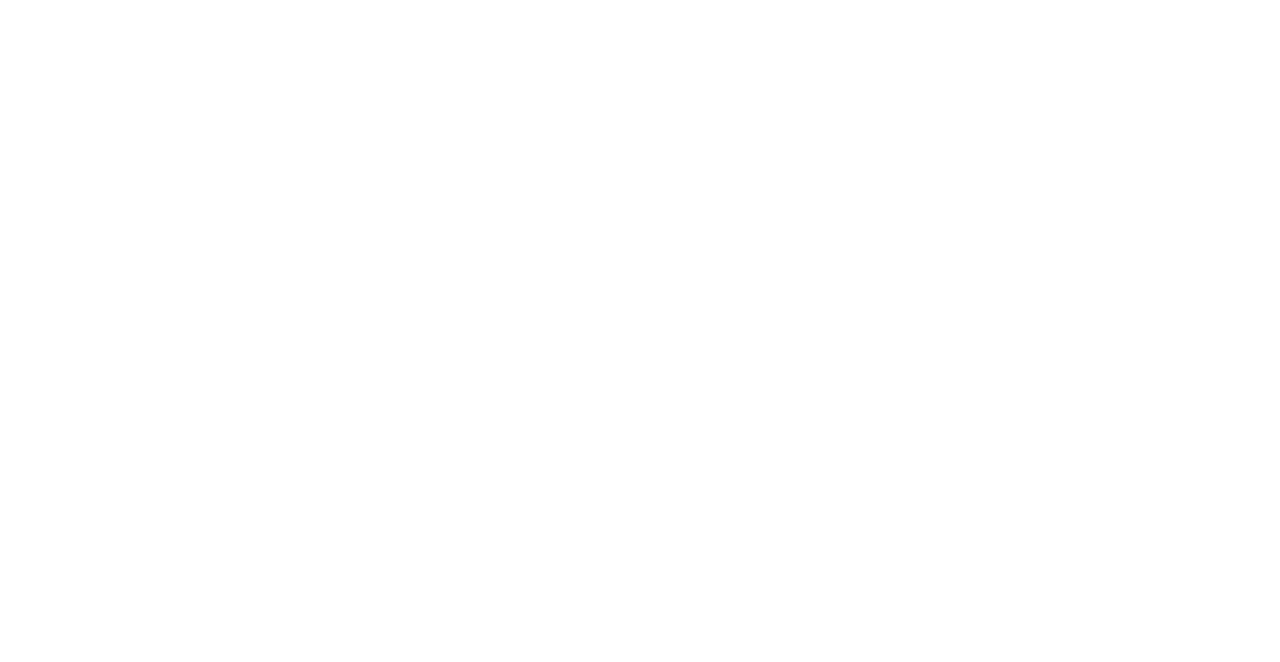
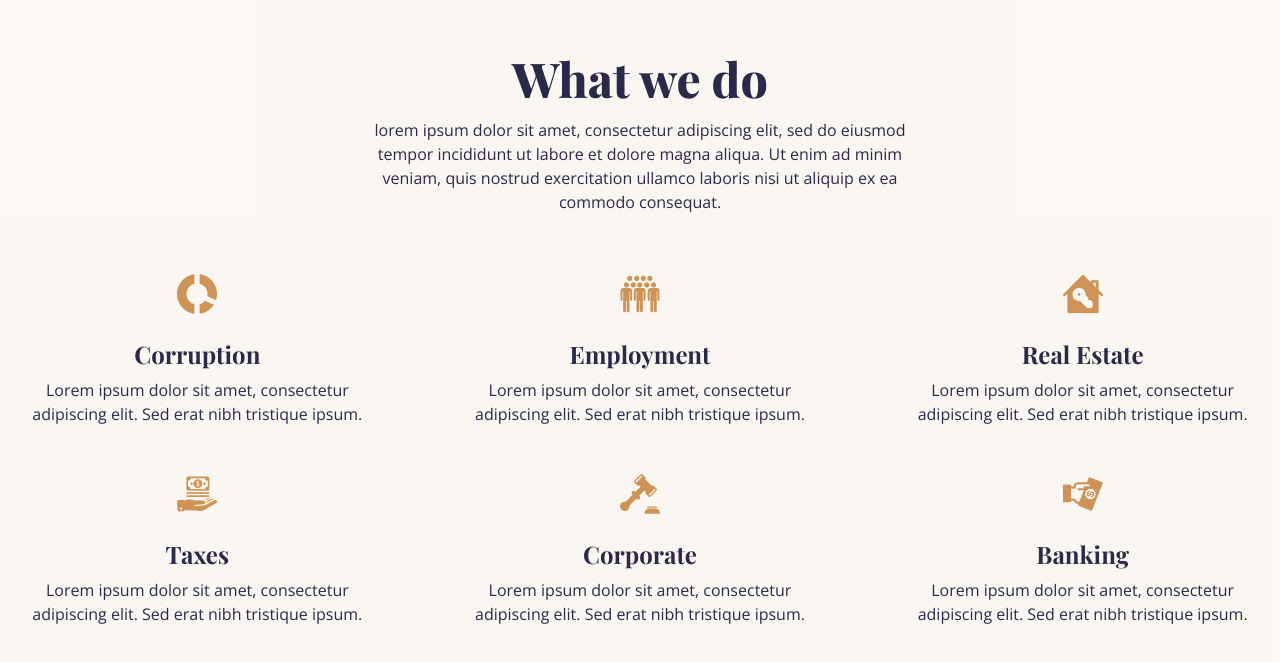
Before and after one commit to Ollatomiwa/lawfirm-website, a React (Create React App) app: page / in a window 1280 px wide. Shown: the part 1308-1970 px from the top of the page. Built offline with nearby package versions, Linux system fonts and the light colour scheme.

Commit message:
Skills component and integrate into App

```diff
--- a/src/App.js
+++ b/src/App.js
@@ -1,15 +1,16 @@
 import React from 'react';
 
 // import components
-import Header from './components/Header';
+
 import Banner from './components/Banner';
 import Testimonials from './components/Testimonials';
+import Skills from './components/Skills';
 
 const App = () => {
   return <div>
-    <Header />
     <Banner />
     <Testimonials />
+    <Skills />
 
     <div className='h-[2000px]'></div>
   </div>;
--- /dev/null
+++ b/src/components/Skills.js
@@ -0,0 +1,33 @@
+import React from 'react'
+
+// import skills data
+import { skills } from '../data';
+const Skills = () => {
+  return (
+    <section id='skills' className='section bg-[#f8f3eca1] pb-32'>
+        <div className='containermx-auto text-center'>
+            <h2 className='text-5xl font-primary font-extrabold mb-4'>What we do</h2>
+            <p className='max-w-[540px] mx-auto px-6 lg:px-0 mb-[60px]'>
+                lorem ipsum dolor sit amet, consectetur adipiscing elit, sed do eiusmod tempor incididunt
+                 ut labore et dolore magna aliqua. Ut enim ad minim veniam, quis nostrud exercitation
+                 ullamco laboris nisi ut aliquip ex ea commodo consequat.
+            </p>
+            {/* skills grid*/}
+            <div className='lg:grid lg:grid-cols-3 gap-12'>
+                {skills.map((item, index) => {
+                    const {icon, title, description} = item;
+                    return(
+                         <div className='flex flex-col items-center justify-center mb-16 last:mb-0 lg:mb-0'>
+                        <img className='mb-6' src={icon} alt='' />
+                        <h4 className='text-2xl mb-2 font-primary font-bold'>{title}</h4>
+                        <p className='max-w-[332px] lg:max-w-[350px]'>{description}</p>
+                    </div>
+                    )
+                })}
+            </div>
+        </div>
+    </section>
+  )
+}
+
+export default Skills
```
